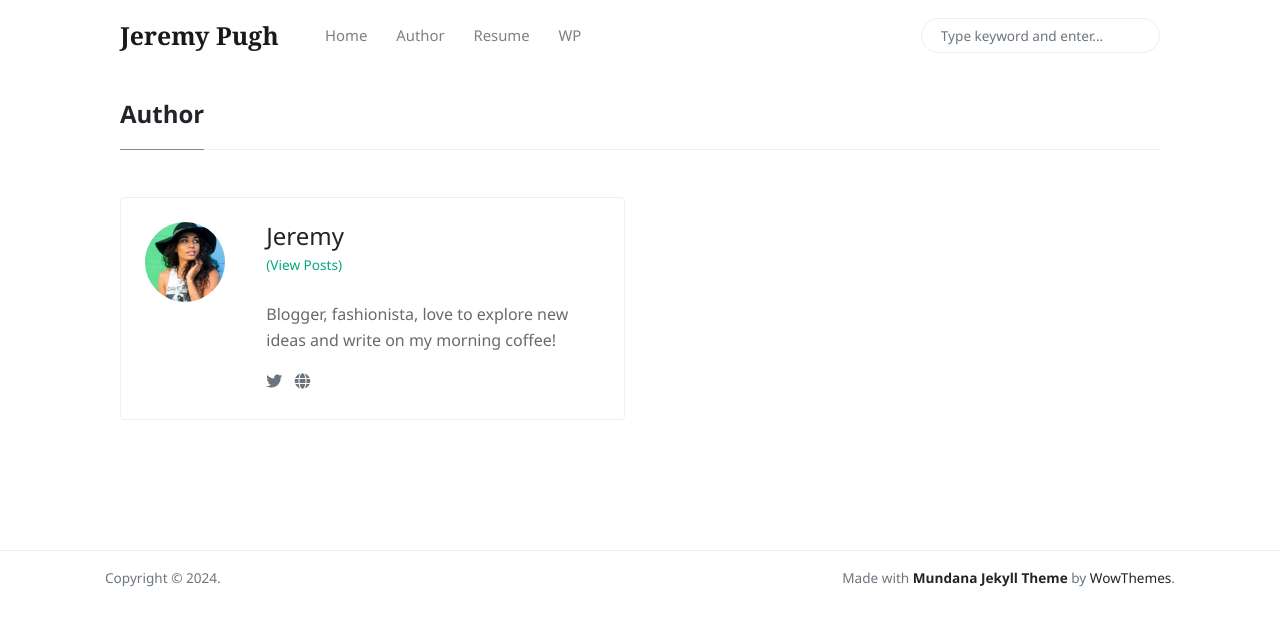
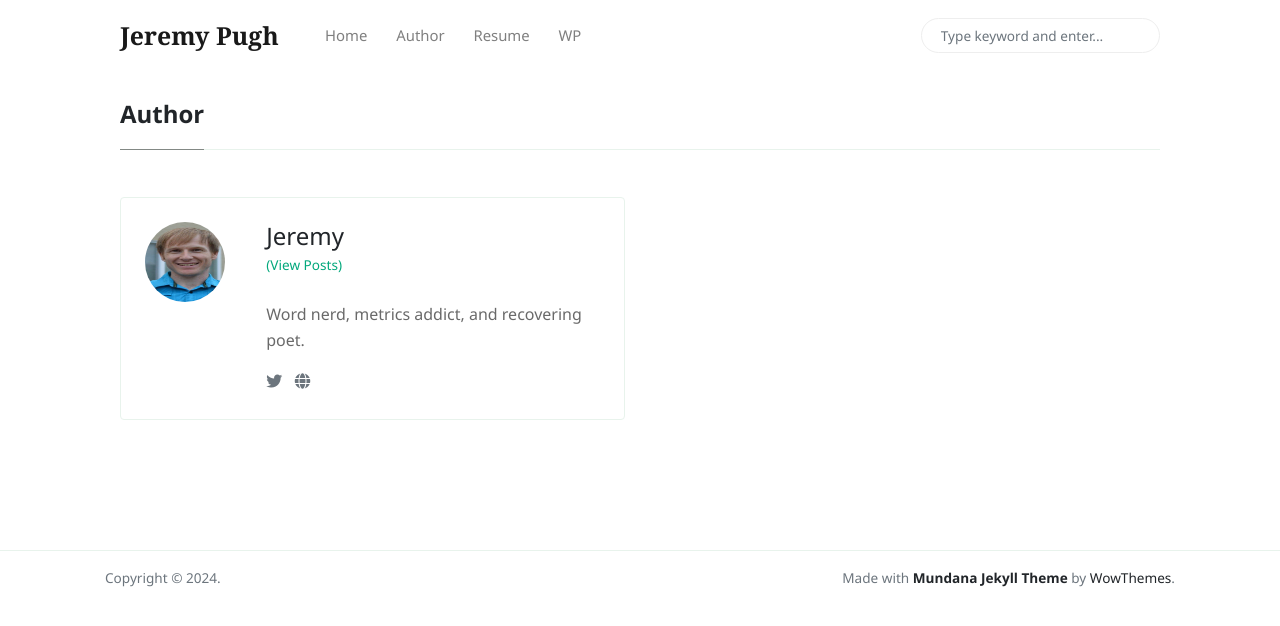
Before and after one commit to stumblefiend/jeremy.pugh, a Jekyll site: the page built from _pages/authors-list.html, in a window 1280 px wide. Shown: the top 626 px of the page. Built offline with Jekyll 4.4.1, drawn with Linux system fonts in a browser that asks for light colours; nearby versions of some CDN libraries.

Commit message:
Update _config.yml

```diff
--- a/_config.yml
+++ b/_config.yml
@@ -22,8 +22,8 @@ authors:
     jeremy:
       name:           Jeremy
       site:           https://www.wowthemes.net
-      avatar:         /assets/images/avatar2.jpg
-      bio:            "Blogger, fashionista, love to explore new ideas and write on my morning coffee!"
+      avatar:         /assets/images/profile-pic.jpg
+      bio:            "Word nerd, metrics addict, and recovering poet."
       email:          fakemail@gmail.com
       twitter:        https://twitter.com/wowthemesnet
 
```
